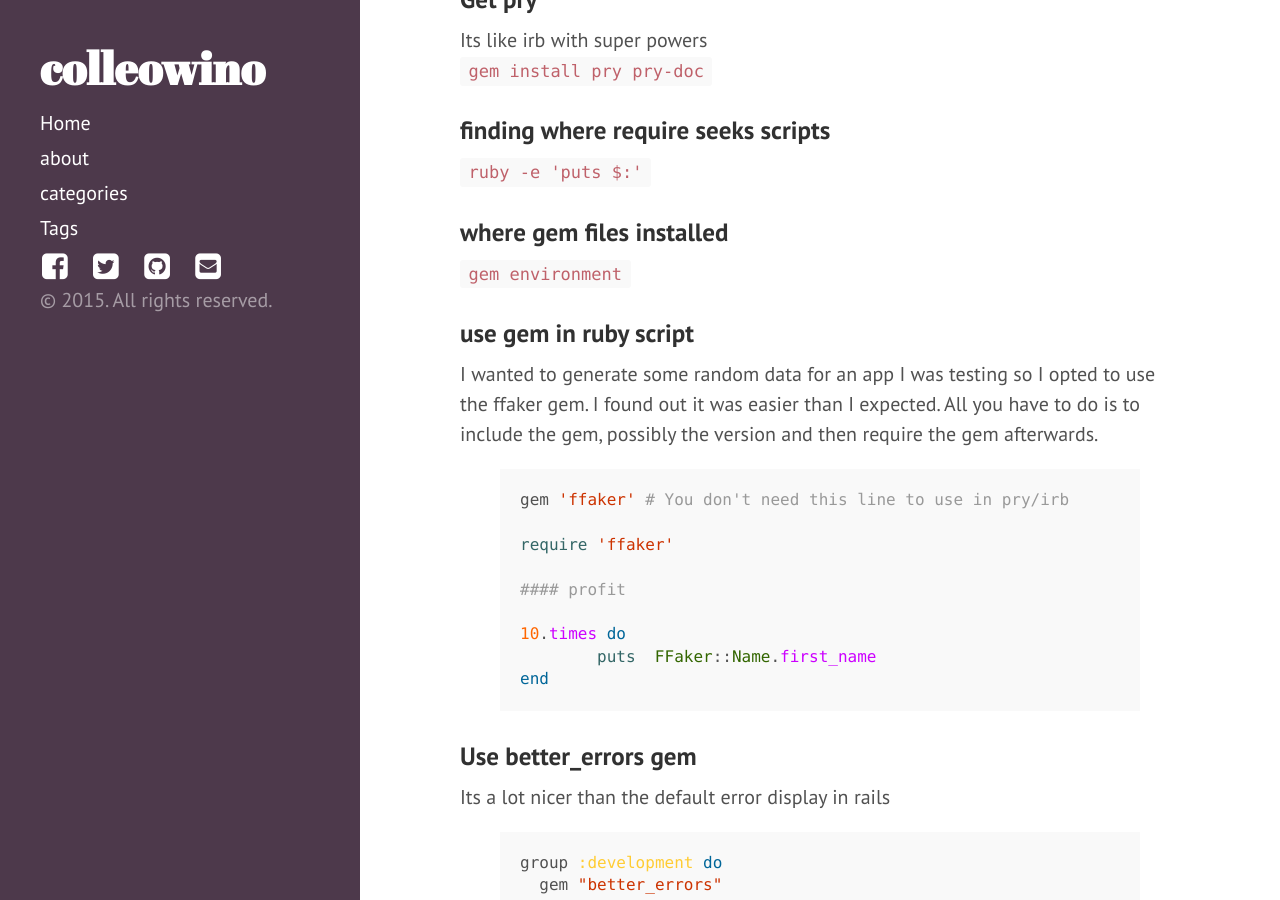
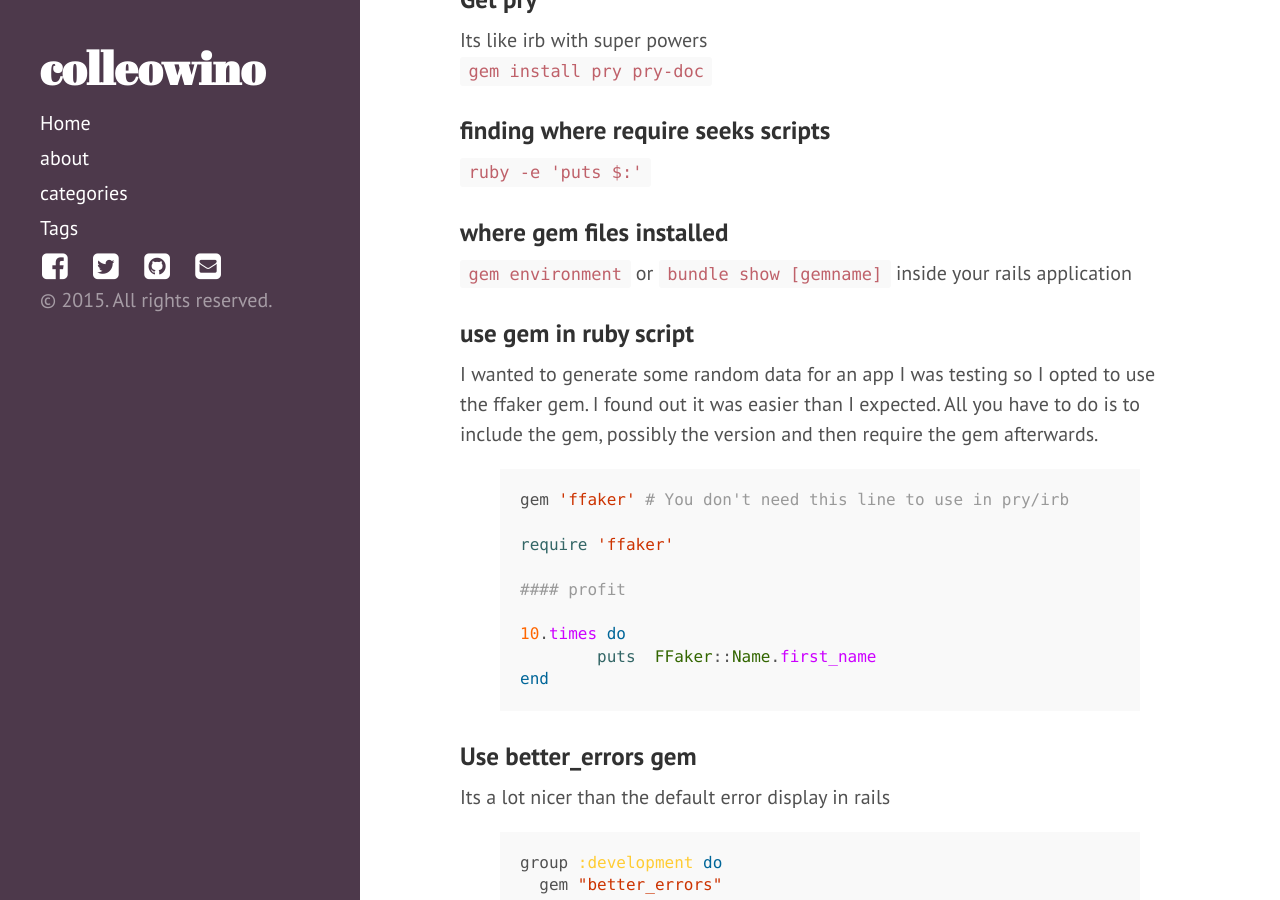
Before and after one commit to colleowino/colleowino.github.io, a Jekyll site: the page built from _posts/2015-10-03-ruby-tricks.md, in a window 1280 px wide and 900 px high, scrolled down 376 px. Built offline with Jekyll 4.4.1, drawn with Linux system fonts in a browser that asks for light colours; nearby versions of some CDN libraries; comment, search, counter and statistics services are not loaded.

Commit message:
gem location through bundler

```diff
--- a/_posts/2015-10-03-ruby-tricks.md
+++ b/_posts/2015-10-03-ruby-tricks.md
@@ -18,7 +18,7 @@ Its like irb with super powers
 `ruby -e 'puts $:'`
 
 ### where gem files installed
-`gem environment`
+`gem environment` or <code> bundle show [gemname]</code> inside your rails application
 
 ### use gem in ruby script
 I wanted to generate some random data for an app I was testing so I opted to use the ffaker gem. I found out it was easier than I expected. All you have to do is to include the gem, possibly the version and then require the gem afterwards.
@@ -33,7 +33,7 @@ require 'ffaker'
 end
 {% endhighlight %}
 
-### Use better_errors gem
+### Use better\_errors gem
 Its a lot nicer than the default error display in rails
 
 {% highlight rb tabsize=2 %}
```
